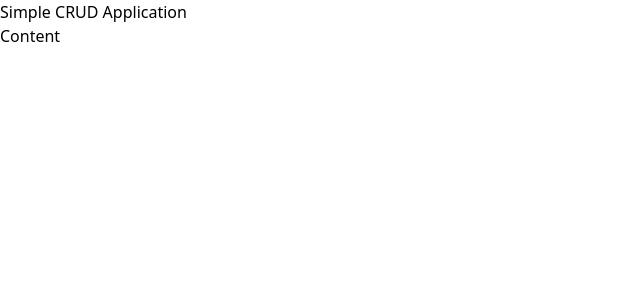
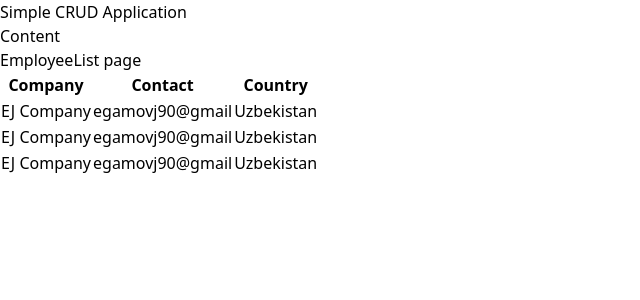
Before and after one commit to egamovj/crud-app-typescript, a React (Vite) app: page / in a window 1280 px wide. Shown: the top 300 px of the page, without its empty margins (0-640 px from the left). Built offline with nearby package versions, Linux system fonts and the light colour scheme.

Commit message:
added employee list

```diff
--- a/src/components/EmployeeList.tsx
+++ b/src/components/EmployeeList.tsx
@@ -0,0 +1,37 @@
+import { IEmployee } from "./Employee.type";
+
+type Props = {
+    list: IEmployee[]
+}
+
+const EmployeeList = (props: Props) => {
+  return (
+    <div>
+      EmployeeList page
+      <table className="border-collapse w-full">
+        <tr>
+          <th className="border-[1px] border-[#dddddd] p-2 text-left">Company</th>
+          <th className="border-[1px] border-[#dddddd] p-2 text-left">Contact</th>
+          <th className="border-[1px] border-[#dddddd] p-2 text-left">Country</th>
+        </tr>
+        <tr>
+            <td className="border-[1px] border-[#dddddd] p-2 text-left">EJ Company</td>
+            <td className="border-[1px] border-[#dddddd] p-2 text-left">egamovj90@gmail</td>
+            <td className="border-[1px] border-[#dddddd] p-2 text-left">Uzbekistan</td>
+        </tr>
+        <tr>
+            <td className="border-[1px] border-[#dddddd] p-2 text-left">EJ Company</td>
+            <td className="border-[1px] border-[#dddddd] p-2 text-left">egamovj90@gmail</td>
+            <td className="border-[1px] border-[#dddddd] p-2 text-left">Uzbekistan</td>
+        </tr>
+        <tr>
+            <td className="border-[1px] border-[#dddddd] p-2 text-left">EJ Company</td>
+            <td className="border-[1px] border-[#dddddd] p-2 text-left">egamovj90@gmail</td>
+            <td className="border-[1px] border-[#dddddd] p-2 text-left">Uzbekistan</td>
+        </tr>
+      </table>
+    </div>
+  );
+};
+
+export default EmployeeList;
--- a/src/components/Home.tsx
+++ b/src/components/Home.tsx
@@ -1,6 +1,7 @@
 /* eslint-disable @typescript-eslint/no-unused-vars */
 import { useState } from "react";
 import { IEmployee, userEmployeeList } from "./Employee.type";
+import EmployeeList from "./EmployeeList";
 
 const Home = () => {
   const [employeeList, setEmployeeList] = useState(userEmployeeList as IEmployee[]);
@@ -14,6 +15,7 @@ const Home = () => {
       </article>
       <section className="mx-[10%] mt-[15px]">
         <div>Content</div>
+        <EmployeeList />
       </section>
     </>
   );
```
